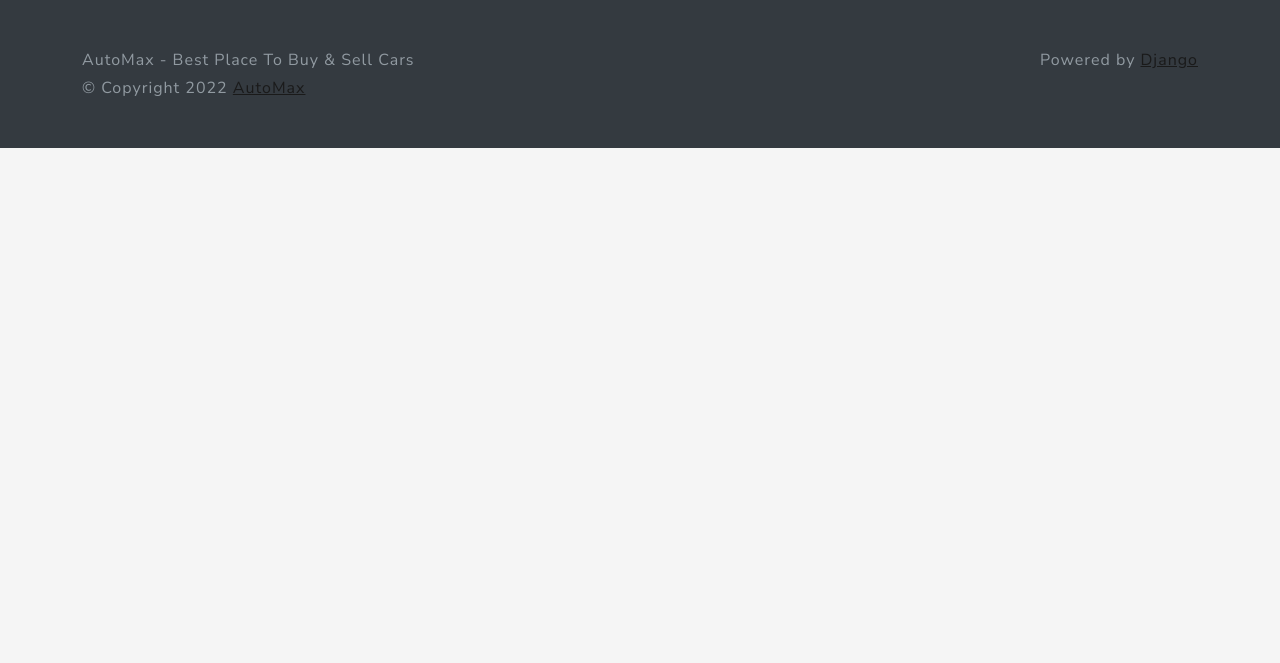
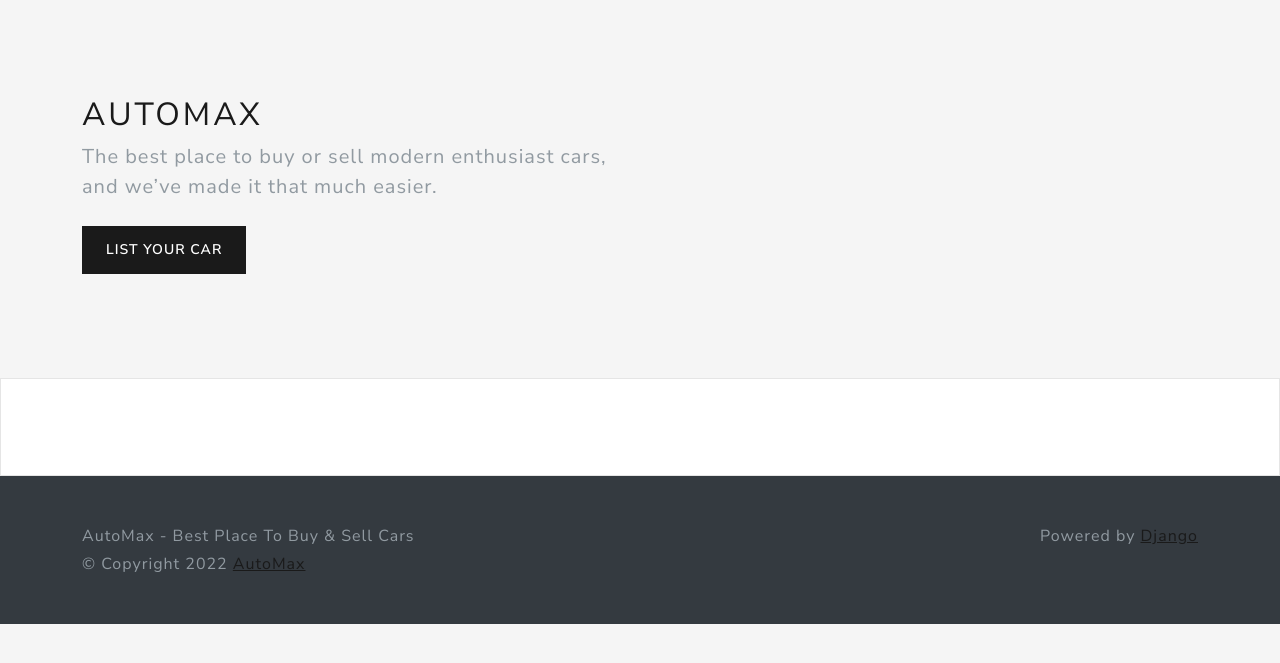
Before and after one commit to shinchri/automax, a Django app: page /home/ in a window 1280 px wide. Shown: the part 80-743 px from the top of the page. Run offline with Django 4.2, Linux system fonts and the light colour scheme; the visitor is signed in with stand-in values (Sample User, id 1); data that the repository does not hold is empty; some libraries are stand-ins or nearby versions.

Commit message:
feat: Add section to homepage - rough

```diff
--- a/main/templates/views/home.html
+++ b/main/templates/views/home.html
@@ -7,5 +7,32 @@
 
 {% block body %}
   <main>
+    <section class="py-5 container">
+      <div class="row py-lg-5">
+          <div class="col-lg-6 col-md-8 mx-auto">
+              <h1 class="fw-light">AutoMax</h1>
+              <p class="lead text-muted">The best place to buy or sell modern enthusiast cars, and we’ve
+                  made it that much easier.</p>
+              <a href="" class="btn btn-primary my-2">List Your Car</a>
+          </div>
+          <div class="col-lg-6 col-md--8 mx-auto">
+            <!--
+              TODO: listing filter
+            -->
+          </div>
+      </div>
+    </section>
+    <div class="album py-5 bg-light">
+        <div class="container">
+            <div class="row row-cols-1 row-cols-sm-2 row-cols-md-3 g-3">
+                {% for listing in listings %}
+                <div class="col">
+                  <p>{{listing.id}}</p>
+
+                </div>
+                {% endfor %}
+            </div>
+        </div>
+    </div>
   </main>
 {% endblock %}
--- a/main/views.py
+++ b/main/views.py
@@ -1,5 +1,7 @@
 from django.shortcuts import render
 from django.contrib.auth.decorators import login_required
+
+from .models import Listing
 
 # Create your views here.
 def main_view(request):
@@ -7,4 +9,8 @@
 
 @login_required
 def home_view(request):
-  return render(request, "views/home.html")
+  listings = Listing.objects.all()
+  context= {
+    'listings': listings,
+  }
+  return render(request, "views/home.html", context)
```
